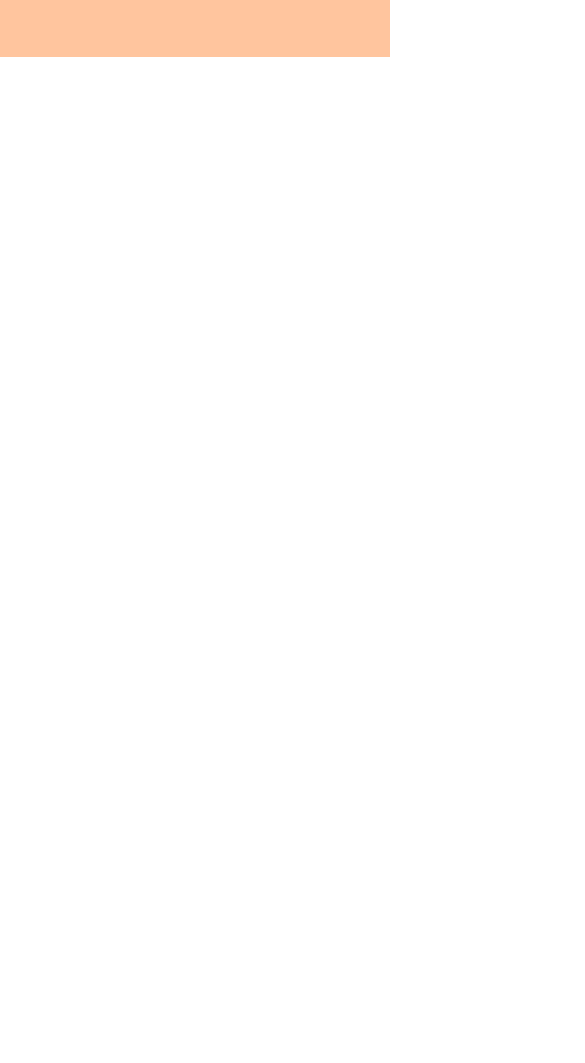
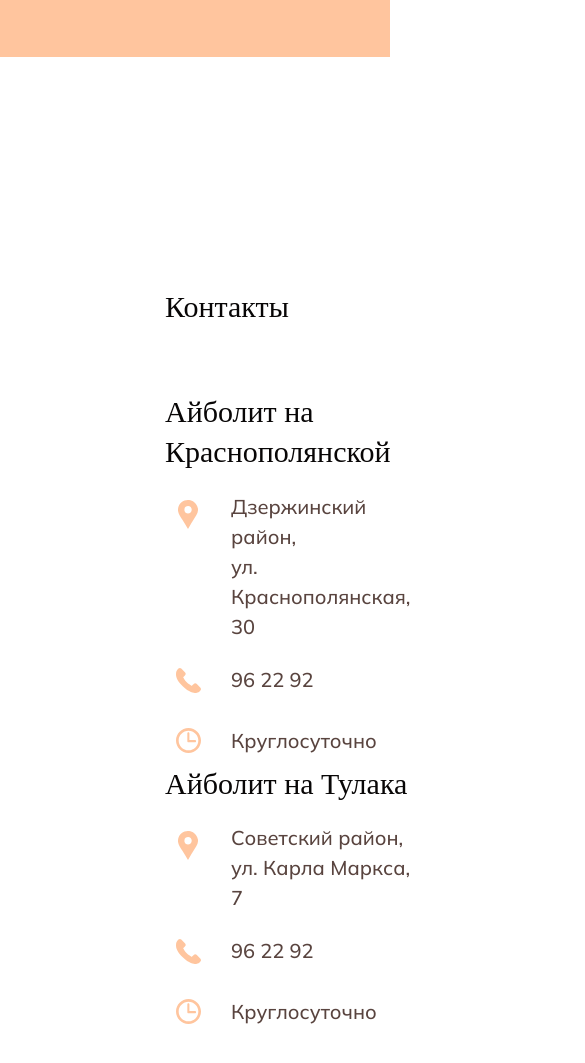
Before and after one commit to ollaweb/portfolio-veterinary, a website: page src/index.html in a window 390 px wide. Shown: the part 8476-9539 px from the top of the page, 585 px wide, since content can reach past the window. Before the commit the page ends 8533 px from the top, so only its background shows below. Drawn offline with nearby package versions, Linux system fonts and the light colour scheme; files that its build step writes are made by us from their sources; a web font is replaced by a local one.

Commit message:
Contacts section done not responsive

```diff
--- a/src/index.html
+++ b/src/index.html
@@ -777,6 +777,70 @@
 
                 </div>
             </section>
+            <section class="contacts">
+                <div class="contacts__container container">
+                    <div class="contacts__wrapper">
+                        <div class="contacts__title block-title">Контакты</div>
+                        <div class="contacts__block">
+                            <div class="contacts__addresses">
+                                <div class="contacts__address address">
+                                    <div class="address__title">Айболит на Краснополянской</div>
+                                    <div class="address__contacts">
+                                        <div class="address__item">
+                                            <div class="address__img">
+                                                <img src="./img/icons/ic_location.svg" alt="map mark icon">
+                                            </div>
+                                            <div class="address__descr">Дзержинский район, <br>
+                                                ул. Краснополянская, 30</div>
+                                        </div>
+                                        <div class="address__item">
+                                            <div class="address__img">
+                                                <img src="./img/icons/ic_phone.svg" alt="phone icon">
+                                            </div>
+                                            <div class="address__descr">96 22 92</div>
+                                        </div>
+                                        <div class="address__item">
+                                            <div class="address__img">
+                                                <img src="./img/icons/ic_clock.svg" alt="clock icon">
+                                            </div>
+                                            <div class="address__descr">Круглосуточно</div>
+                                        </div>
+                                    </div>
+                                </div>
+                                <div class="contacts__address address">
+                                    <div class="address__title">Айболит на Тулака</div>
+                                    <div class="address__contacts">
+                                        <div class="address__item">
+                                            <div class="address__img">
+                                                <img src="./img/icons/ic_location.svg" alt="map mark icon">
+                                            </div>
+                                            <div class="address__descr">Советский район, <br>
+                                                ул. Карла Маркса, 7</div>
+                                        </div>
+                                        <div class="address__item">
+                                            <div class="address__img">
+                                                <img src="./img/icons/ic_phone.svg" alt="phone icon">
+                                            </div>
+                                            <div class="address__descr">96 22 92</div>
+                                        </div>
+                                        <div class="address__item">
+                                            <div class="address__img">
+                                                <img src="./img/icons/ic_clock.svg" alt="clock icon">
+                                            </div>
+                                            <div class="address__descr">Круглосуточно</div>
+                                        </div>
+                                    </div>
+                                </div>
+                            </div>
+                            <div class="contacts__map">
+                                <iframe
+                                    src="https://yandex.ru/map-widget/v1/?um=constructor%3A1d2ed364d41d3e1da74be30fdd3f71b03ad24f2faf73d8a059160ae56a37e2cb&amp;source=constructor"
+                                    width="950" height="526" frameborder="0"></iframe>
+                            </div>
+                        </div>
+                    </div>
+                </div>
+            </section>
         </main>
         <footer class="footer" id="footer">
             <div class="footer__container container">
--- /dev/null
+++ b/src/sass/_contacts.scss
@@ -0,0 +1,54 @@
+.contacts {
+    padding: 235px 0px 210px 0px;
+    &__wrapper {
+        margin: 0px 150px;
+        display: flex;
+        flex-direction: column;
+    }
+    &__title {
+        text-align: left;
+    }
+    &__block {
+        margin: 70px 0px 0px 0px;
+        display: flex;
+        justify-content: space-between;
+    }
+    &__addresses {
+        margin: 0px 40px 0px 0px;
+        display: flex;
+        flex-direction: column;
+        justify-content: space-between;
+    }
+}
+
+.address {
+    &__title {
+        font-family: "STIX Two Text", serif;
+        font-size: 30px;
+        font-weight: 400;
+        line-height: 133%;
+        color: $color-text;
+    }
+    &__contacts {
+        margin: 20px 0px 0px 0px;
+    }
+    &__item {
+        display: flex;
+        align-items: center;
+        &:first-child {
+            align-items: flex-start;
+        }
+        &:not(:last-child) {
+            margin: 0px 0px 15px 0px;
+        }
+    }
+    &__img {
+        margin: 0px 20px 0px 0px;
+    }
+    &__descr {
+        font-size: 20px;
+        font-weight: 500;
+        line-height: 150%;
+        color: $color-main;
+    }
+}
--- a/src/sass/style.scss
+++ b/src/sass/style.scss
@@ -14,3 +14,4 @@
 @import "./statistics";
 @import "./benefits";
 @import "./app";
+@import "./contacts";
```
Also changed, not shown: src/img/icons/ic_clock.svg (added), src/img/icons/ic_phone.svg (added).
